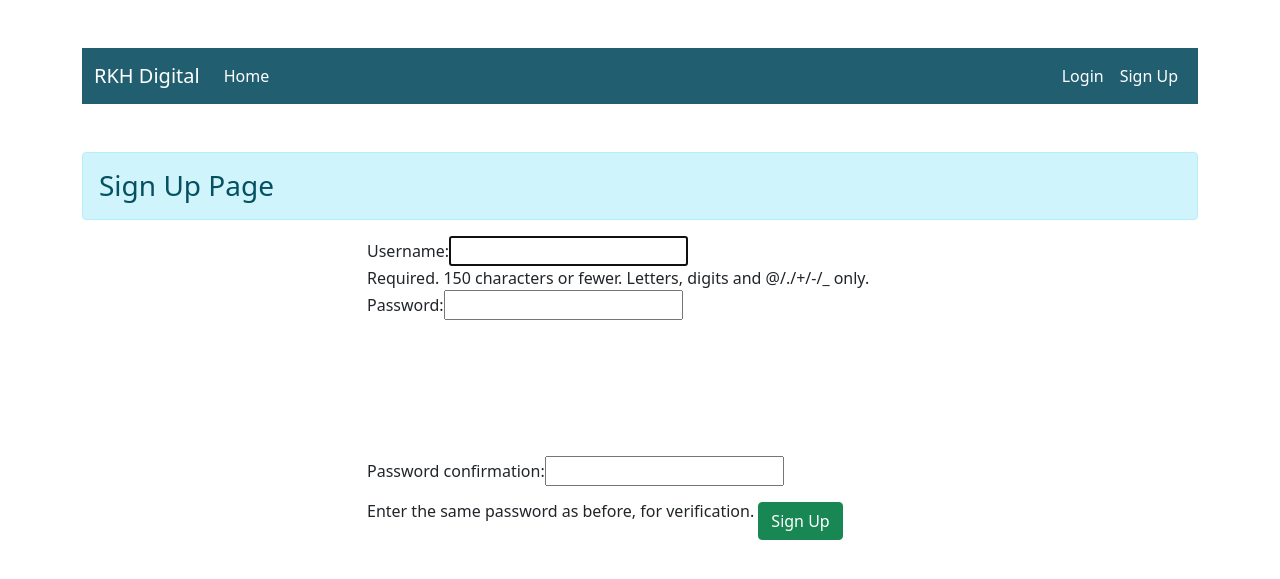
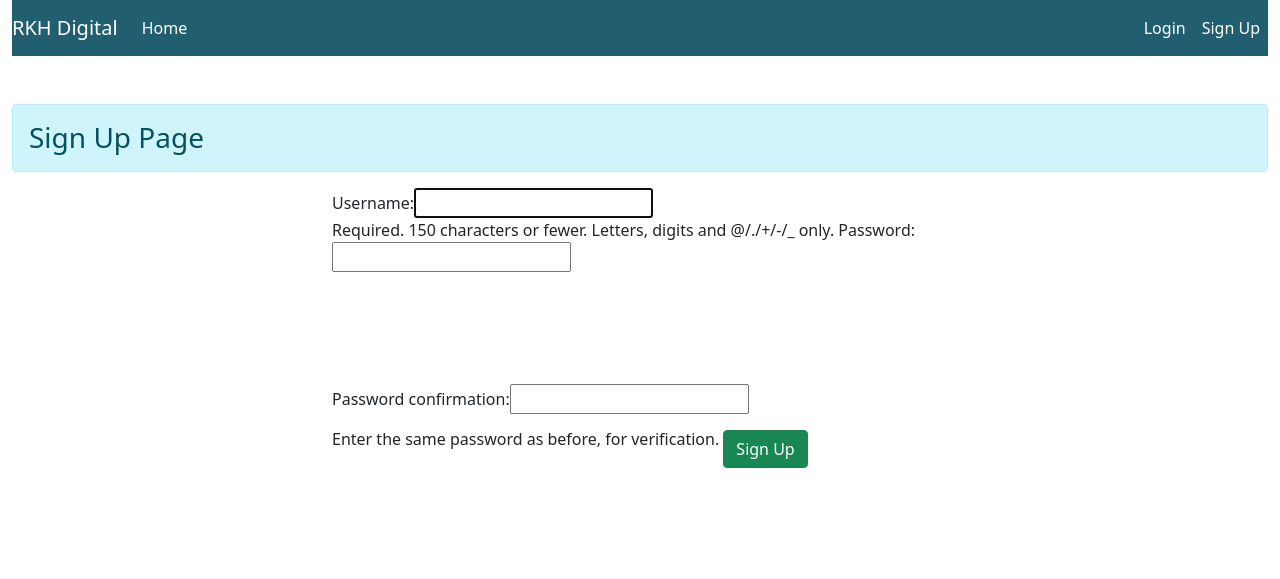
Before and after one commit to sahanirohit/todolist, a Django app: page /signup/ in a window 1280 px wide. Shown: the top 579 px of the page. Run offline with Django 3.2, Linux system fonts and the light colour scheme; some libraries are stand-ins or nearby versions.

Commit message:
UI Modified

```diff
--- a/templates/index.html
+++ b/templates/index.html
@@ -16,7 +16,7 @@
     <title>To Do List Application</title>
 </head>
 <body>
-    <div class="container mt-5">
+    <div class="container-fluid">
 
         <nav class="navbar navbar-expand-lg">
             <div class="container">
--- a/templates/login.html
+++ b/templates/login.html
@@ -16,7 +16,7 @@
     <title>To Do List Application</title>
 </head>
 <body>
-    <div class="container mt-5">
+    <div class="container-fluid">
 
         <nav class="navbar navbar-expand-lg">
             <div class="container">
--- a/templates/signup.html
+++ b/templates/signup.html
@@ -16,10 +16,10 @@
     <title>To Do List Application</title>
 </head>
 <body>
-    <div class="container mt-5">
+    <div class="container-fluid">
 
         <nav class="navbar navbar-expand-lg">
-            <div class="container">
+            {% comment %} <div class="container"> {% endcomment %}
               <a class="navbar-brand text-white" href="/">RKH Digital</a>
               <button class="navbar-toggler" type="button" data-bs-toggle="collapse" data-bs-target="#navbarNavAltMarkup" aria-controls="navbarNavAltMarkup" aria-expanded="false" aria-label="Toggle navigation">
                 <span class="navbar-toggler-icon"></span>
@@ -39,7 +39,7 @@
                     </li>
                 </ul>
               </div>
-            </div>
+            {% comment %} </div> {% endcomment %}
         </nav>
 
         {% comment %} <h5 class="alert alert-warning">Pending Tasks</h5>
```
Also changed, not shown: db.sqlite3.
